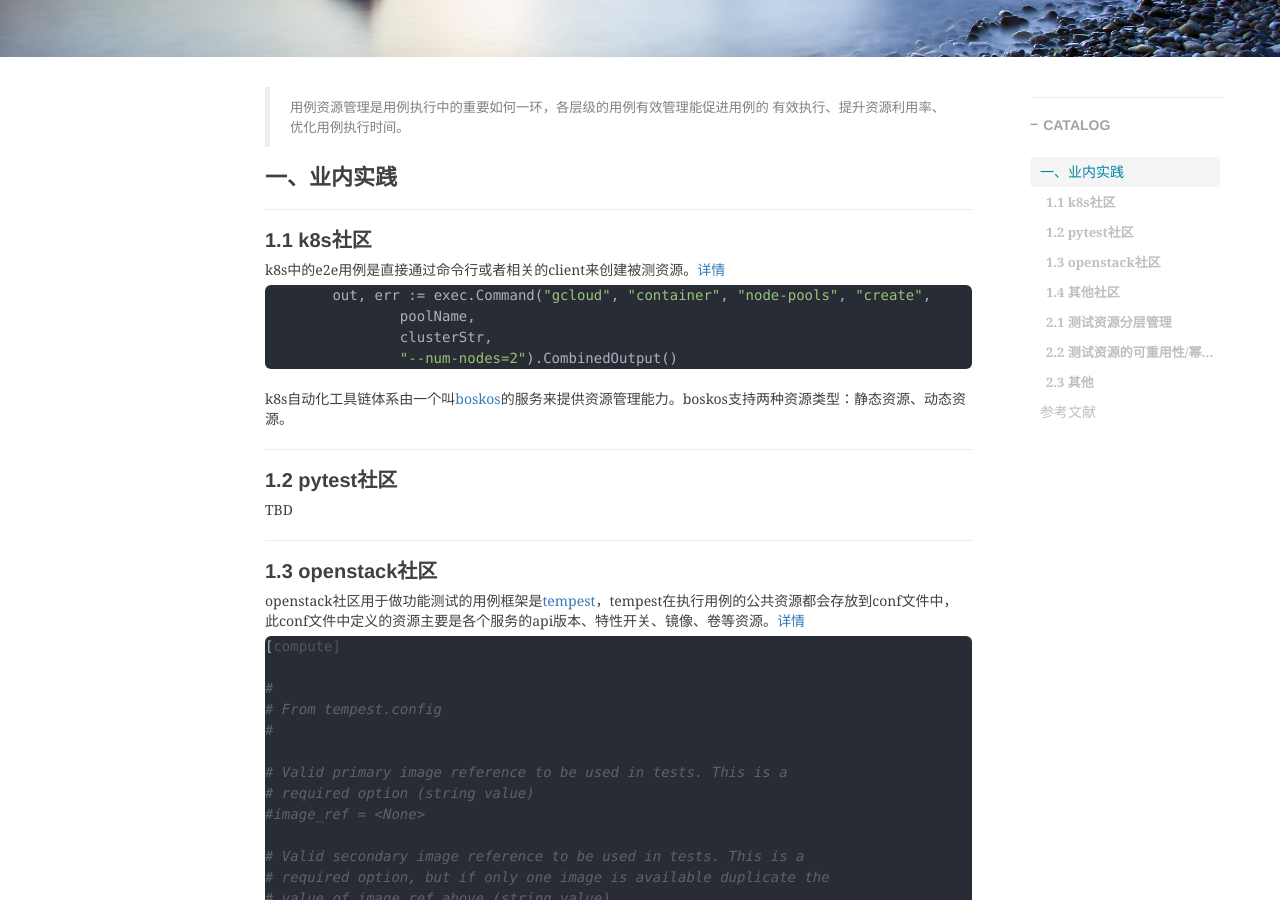
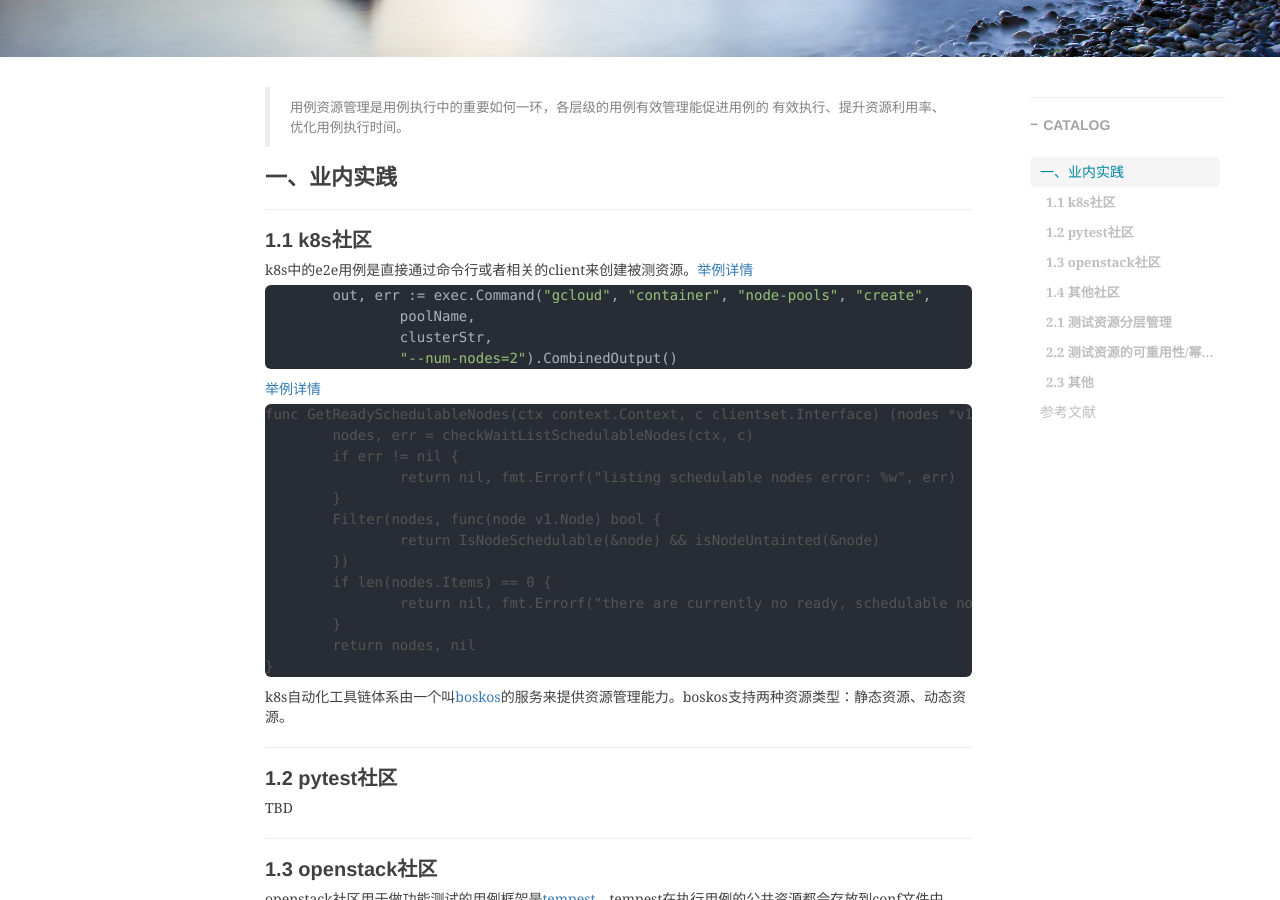
Before and after one commit to shihai1991/shihai1991.github.io, a Jekyll site: the page built from _posts/2023-08-18-用例global资源管理.md, in a window 1280 px wide and 900 px high, scrolled down 398 px. Built offline with Jekyll 4.4.1, drawn with Linux system fonts in a browser that asks for light colours; nearby versions of some CDN libraries; comment, search, counter and statistics services are not loaded.

Commit message:
Update 2023-08-18-用例global资源管理.md

````diff
--- a/_posts/2023-08-18-用例global资源管理.md
+++ b/_posts/2023-08-18-用例global资源管理.md
@@ -15,14 +15,28 @@ time: '2023.08.18 11:15:00'
 # 一、业内实践
 
 ## 1.1 k8s社区
-k8s中的e2e用例是直接通过命令行或者相关的client来创建被测资源。[详情](https://github.com/kubernetes/kubernetes/blob/master/test/e2e/cloud/gcp/gke_node_pools.go#L52C1-L52C1)
+k8s中的e2e用例是直接通过命令行或者相关的client来创建被测资源。[举例详情](https://github.com/kubernetes/kubernetes/blob/master/test/e2e/cloud/gcp/gke_node_pools.go#L52C1-L52C1)
 ```golang
 	out, err := exec.Command("gcloud", "container", "node-pools", "create",
 		poolName,
 		clusterStr,
 		"--num-nodes=2").CombinedOutput()
 ```
+[举例详情](https://github.com/kubernetes/kubernetes/blob/f8b5f1a77bbab217159b1d024000770f8c95ed97/test/e2e/framework/node/resource.go#L364)
 ```
+func GetReadySchedulableNodes(ctx context.Context, c clientset.Interface) (nodes *v1.NodeList, err error) {
+	nodes, err = checkWaitListSchedulableNodes(ctx, c)
+	if err != nil {
+		return nil, fmt.Errorf("listing schedulable nodes error: %w", err)
+	}
+	Filter(nodes, func(node v1.Node) bool {
+		return IsNodeSchedulable(&node) && isNodeUntainted(&node)
+	})
+	if len(nodes.Items) == 0 {
+		return nil, fmt.Errorf("there are currently no ready, schedulable nodes in the cluster")
+	}
+	return nodes, nil
+}
 ```
 k8s自动化工具链体系由一个叫[boskos](https://github.com/kubernetes-sigs/boskos)的服务来提供资源管理能力。boskos支持两种资源类型：静态资源、动态资源。
 
````
